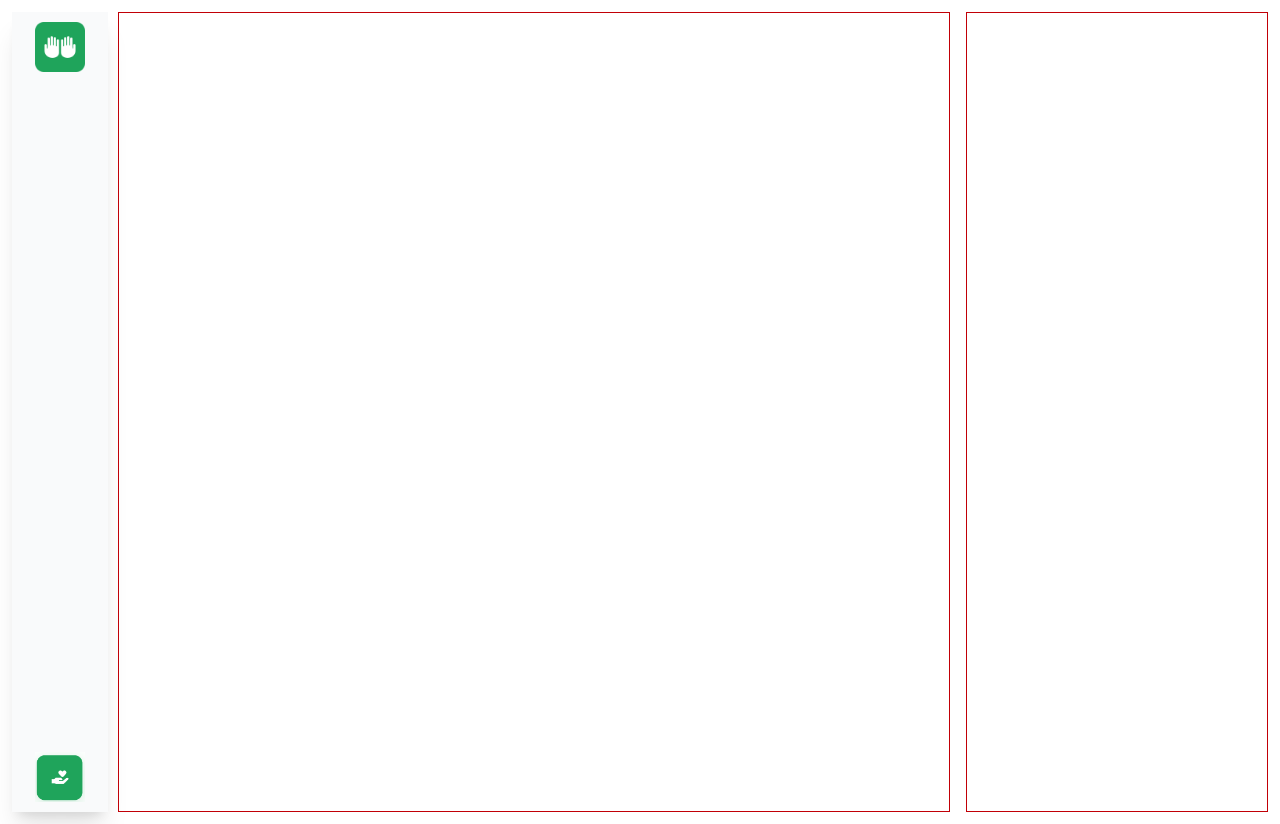
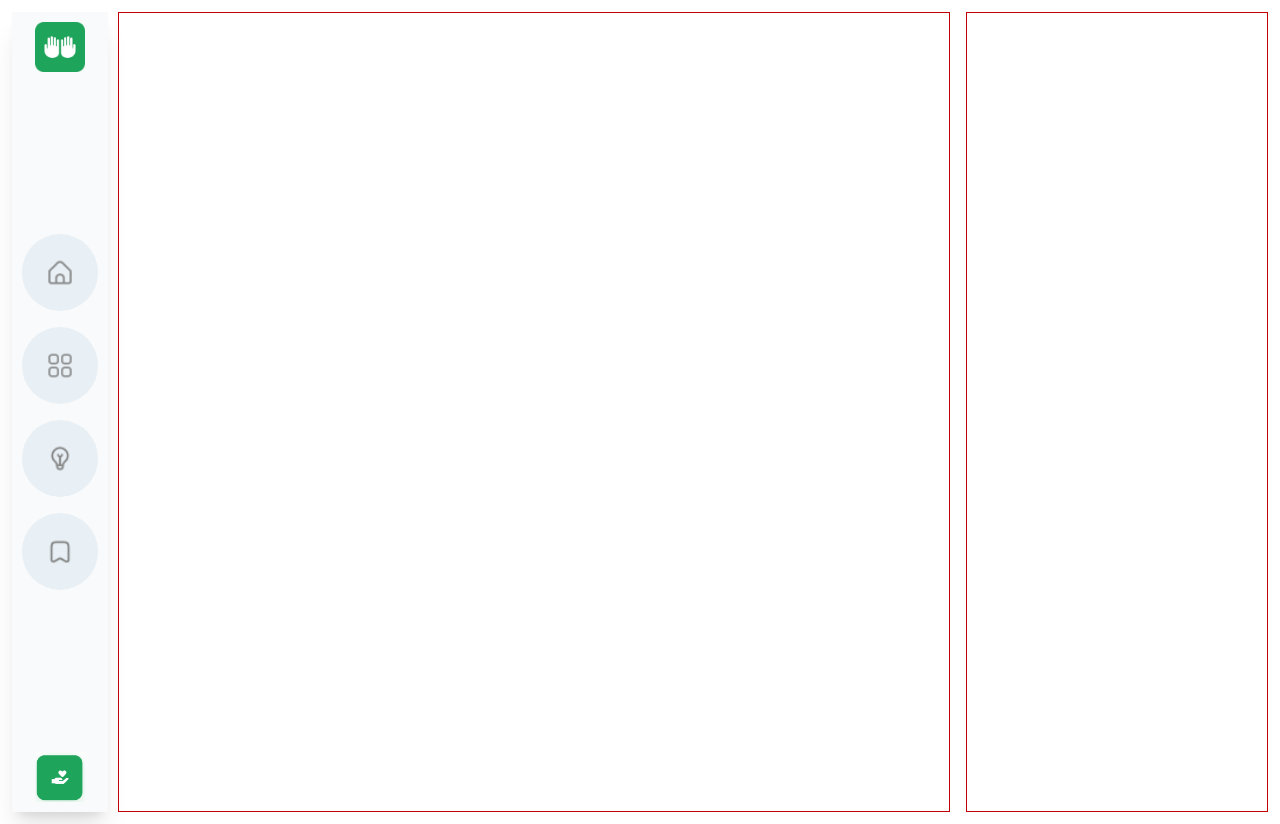
Before and after one commit to engrsakib/dwa-s-client-side, a Next.js app: page / in a window 1280 px wide. Built offline with nearby package versions, Linux system fonts and the light colour scheme.

Commit message:
left side menue full ready

```diff
--- a/app/LeftSide.tsx
+++ b/app/LeftSide.tsx
@@ -13,7 +13,39 @@ export default function LeftSide() {
       />
       </div>
       {/* middle items */}
-      <div>
+      <div className='flex flex-col items-center justify-between gap-4'>
+      <div className='bg-[#E8F0F5] p-4 rounded-full'>
+      <Image
+      src="/Group 1.png"
+      width={50}
+      height={50}
+      alt="leftside"
+      />
+      </div>
+      <div className='bg-[#E8F0F5] p-4 rounded-full'>
+      <Image
+      src="/Group 2.png"
+      width={50}
+      height={50}
+      alt="leftside"
+      />
+      </div>
+      <div className='bg-[#E8F0F5] p-4 rounded-full'>
+      <Image
+      src="/Group 3.png"
+      width={50}
+      height={50}
+      alt="leftside"
+      />
+      </div>
+      <div className='bg-[#E8F0F5] p-4 rounded-full'>
+      <Image
+      src="/Group 4.png"
+      width={50}
+      height={50}
+      alt="leftside"
+      />
+      </div>
 
       </div>
       {/* last items */}
```
Also changed, not shown: public/Group 1.png (added), public/Vector.png (added).
